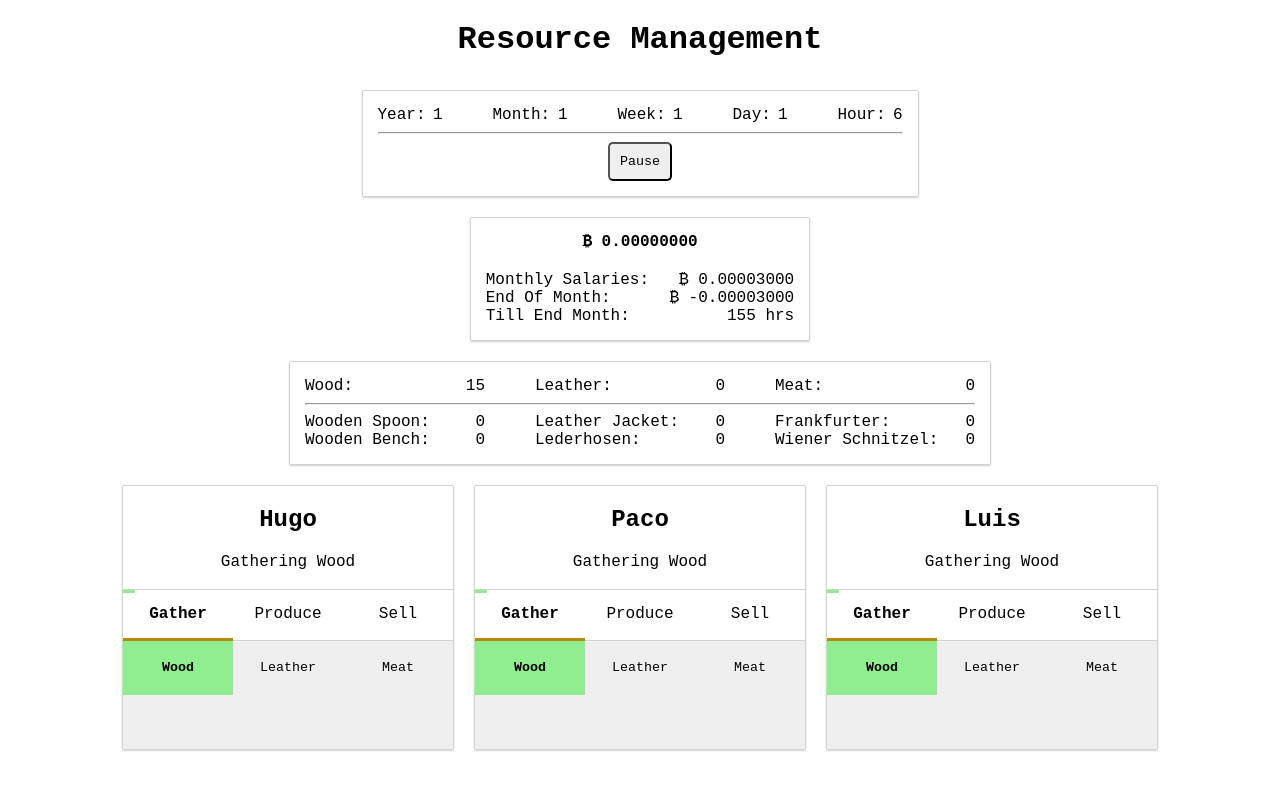
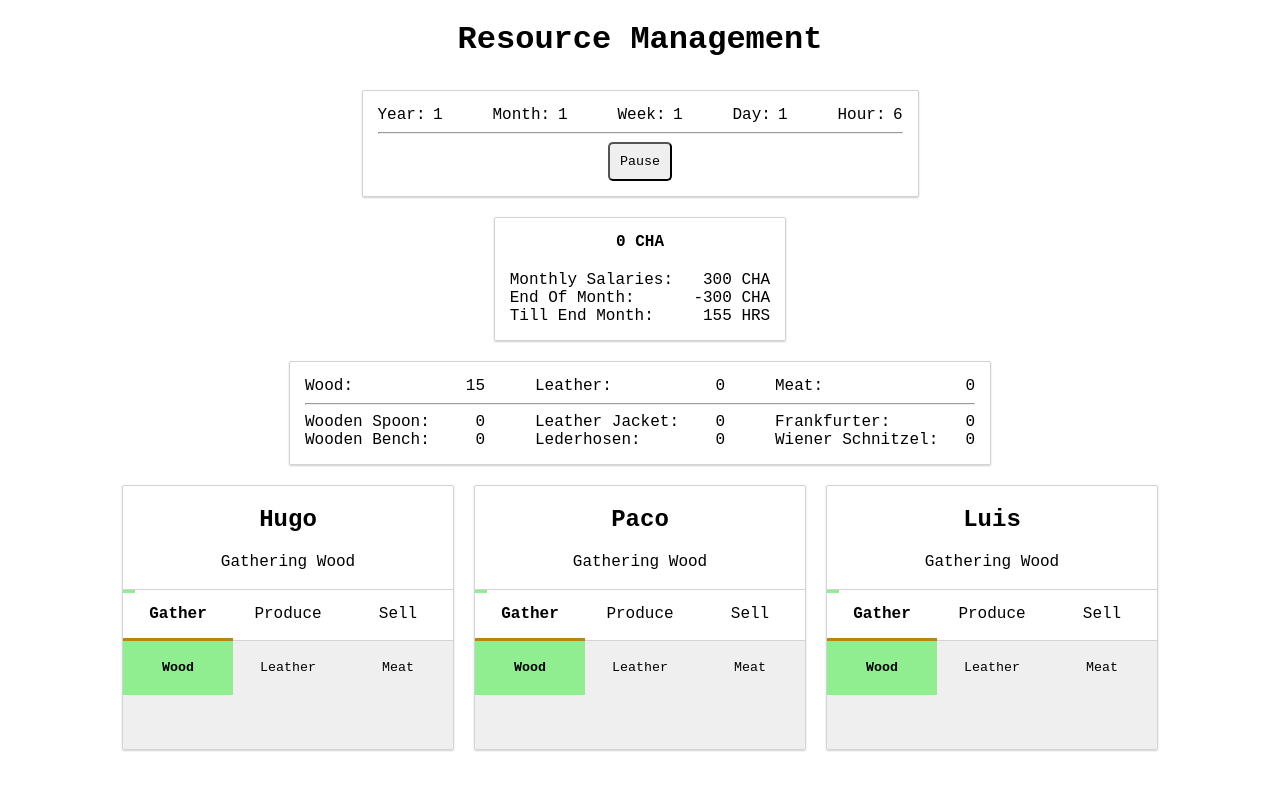
Before and after one commit to pinguinosod/resource-management, a React (Create React App) app: page / in a window 1280 px wide. Shown: the top 790 px of the page. Built offline with nearby package versions, Linux system fonts and the light colour scheme.

Commit message:
Change game currency to CHA instead of BTC

```diff
--- a/src/App.js
+++ b/src/App.js
@@ -34,7 +34,7 @@ class App extends Component {
         quantity: 2
       }],
       stock: 0,
-      price: 30
+      price: 3
     }, {
       id: 3,
       name: 'Leather Jacket',
@@ -43,7 +43,7 @@ class App extends Component {
         quantity: 10
       }],
       stock: 0,
-      price: 160
+      price: 16
     }, {
       id: 5,
       name: 'Frankfurter',
@@ -52,7 +52,7 @@ class App extends Component {
         quantity: 2
       }],
       stock: 0,
-      price: 30
+      price: 3
     }, {
       id: 2,
       name: 'Wooden Bench',
@@ -61,7 +61,7 @@ class App extends Component {
         quantity: 10
       }],
       stock: 0,
-      price: 160
+      price: 16
     }, {
       id: 4,
       name: 'Lederhosen',
@@ -70,7 +70,7 @@ class App extends Component {
         quantity: 12
       }],
       stock: 0,
-      price: 210
+      price: 21
     }, {
       id: 6,
       name: 'Wiener Schnitzel',
@@ -79,13 +79,13 @@ class App extends Component {
         quantity: 3
       }],
       stock: 0,
-      price: 50
+      price: 5
     }],
     workers: [{
       id: 1,
       name: 'Hugo',
       working: true,
-      salary: 1000,
+      salary: 100,
       currentTask: {
         task: 'gather',
         targetId: 1
@@ -94,7 +94,7 @@ class App extends Component {
       id: 2,
       name: 'Paco',
       working: true,
-      salary: 1000,
+      salary: 100,
       currentTask: {
         task: 'gather',
         targetId: 1
@@ -103,7 +103,7 @@ class App extends Component {
       id: 3,
       name: 'Luis',
       working: true,
-      salary: 1000,
+      salary: 100,
       currentTask: {
         task: 'gather',
         targetId: 1
@@ -319,17 +319,17 @@ class App extends Component {
   }
 
   calculateCoinsSize = (coins) => {
-    if (coins > 9999999) return '3.5rem'
-    if (coins > 4999999) return '3.2rem'
-    if (coins > 999999) return '3.0rem'
-    if (coins > 499999) return '2.7rem'
-    if (coins > 99999) return '2.5rem'
-    if (coins > 49999) return '2.2rem'
-    if (coins > 9999) return '2.0rem'
-    if (coins > 4999) return '1.7rem'
-    if (coins > 999) return '1.5rem'
-    if (coins > 499) return '1.2rem'
-    if (coins > 99) return '1.1rem'
+    if (coins > 999999) return '3.5rem'
+    if (coins > 499999) return '3.2rem'
+    if (coins > 99999) return '3.0rem'
+    if (coins > 49999) return '2.7rem'
+    if (coins > 9999) return '2.5rem'
+    if (coins > 4999) return '2.2rem'
+    if (coins > 999) return '2.0rem'
+    if (coins > 499) return '1.7rem'
+    if (coins > 99) return '1.5rem'
+    if (coins > 49) return '1.2rem'
+    if (coins > 9) return '1.1rem'
     return '1.0rem'
   }
 
@@ -343,10 +343,6 @@ class App extends Component {
 
   coinsEndMonth = (coins, workers) => {
     return coins - this.sumSalaries(workers)
-  }
-
-  toSatoshis = (coins) => {
-    return (coins * 0.00000001).toFixed(8);
   }
 
   render() {
@@ -367,10 +363,10 @@ class App extends Component {
             }} />
           <br />
           <div className={!this.state.loading && this.state.gotNewCoins ? 'hoard highlight' : 'hoard'}>
-            <div className="current-coins" style={{ fontSize: this.calculateCoinsSize(this.state.coins) }}>₿ {this.toSatoshis(this.state.coins)}</div>
-            <div><span>Monthly Salaries:</span><span>₿ {this.toSatoshis(this.sumSalaries(this.state.workers))}</span></div>
-            <div><span>End Of Month:</span><span>₿ {this.toSatoshis(this.coinsEndMonth(this.state.coins, this.state.workers))}</span></div>
-            <div><span>Till End Month:</span><span>{this.hrsTillNextMonth(this.state.hours)} hrs</span></div>
+            <div className="current-coins" style={{ fontSize: this.calculateCoinsSize(this.state.coins) }}>{this.state.coins} CHA</div>
+            <div><span>Monthly Salaries:</span><span>{this.sumSalaries(this.state.workers)} CHA</span></div>
+            <div><span>End Of Month:</span><span>{this.coinsEndMonth(this.state.coins, this.state.workers)} CHA</span></div>
+            <div><span>Till End Month:</span><span>{this.hrsTillNextMonth(this.state.hours)} HRS</span></div>
           </div>
           <br />
           <Resources
```
